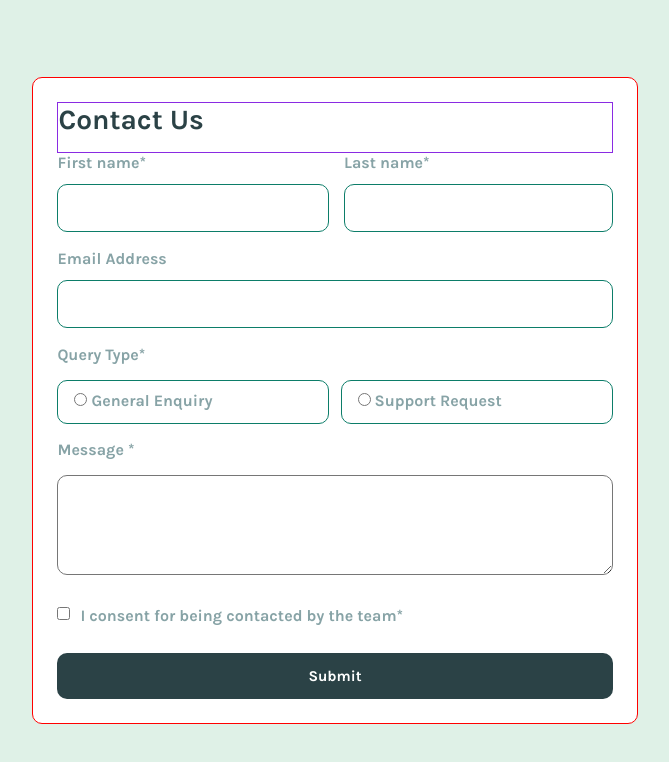
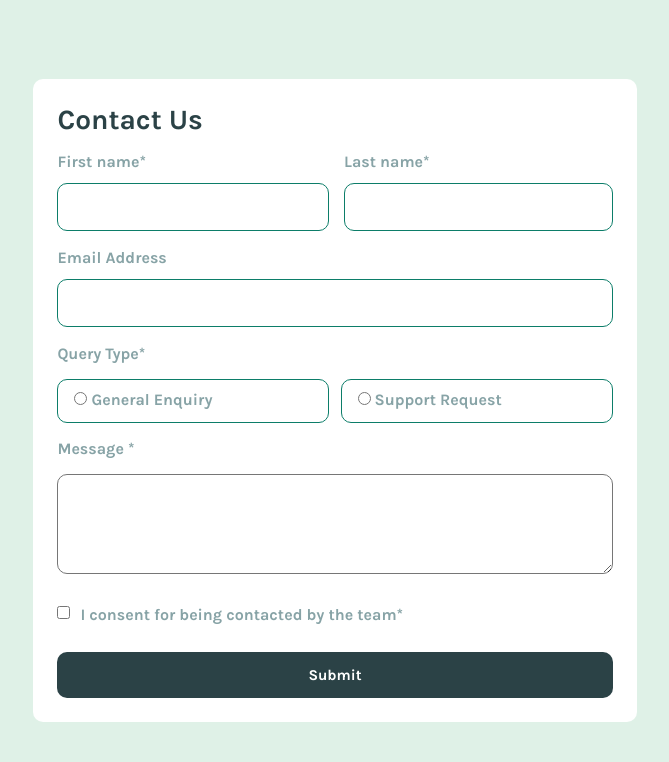
Before and after one commit to Olorunwa-web/contact-form-project, a plain HTML site: page index.html in a window 1280 px wide. Shown: the whole page, without its empty margins (305-974 px from the left). Drawn offline with Linux system fonts and the light colour scheme.

Commit message:
contact form

```diff
--- a/style.css
+++ b/style.css
@@ -32,7 +32,7 @@ body{
 form{
     background-color: var(--white);
     padding: 1rem;
-    border: 1px solid red;
+    /* border: 1px solid red; */
     border-radius: 10px;
     margin: 30px 0;
     width: 92%;
@@ -44,7 +44,7 @@ h2{
     font-weight: 700;
     font-size: 28px;
     padding-bottom: 1rem;
-    border: 1px solid blueviolet;
+    /* border: 1px solid blueviolet; */
 }
 
 
```
